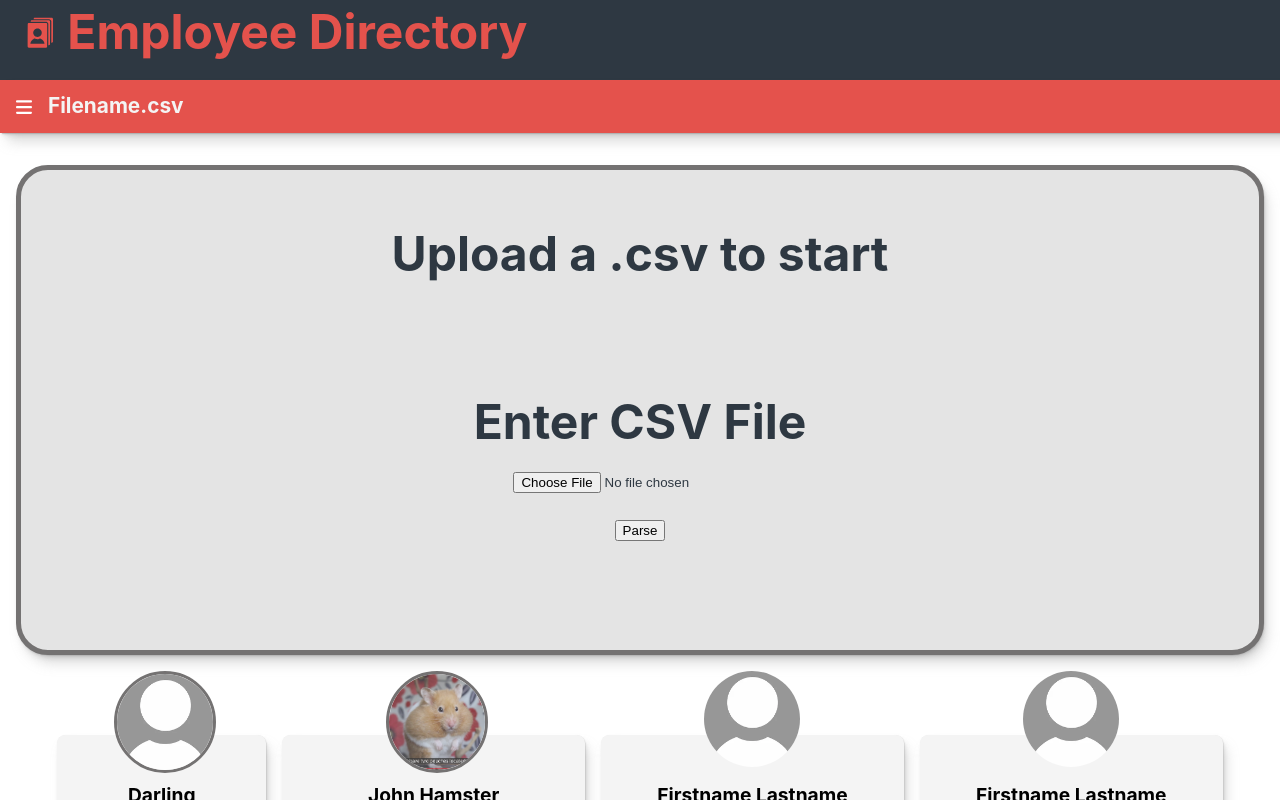
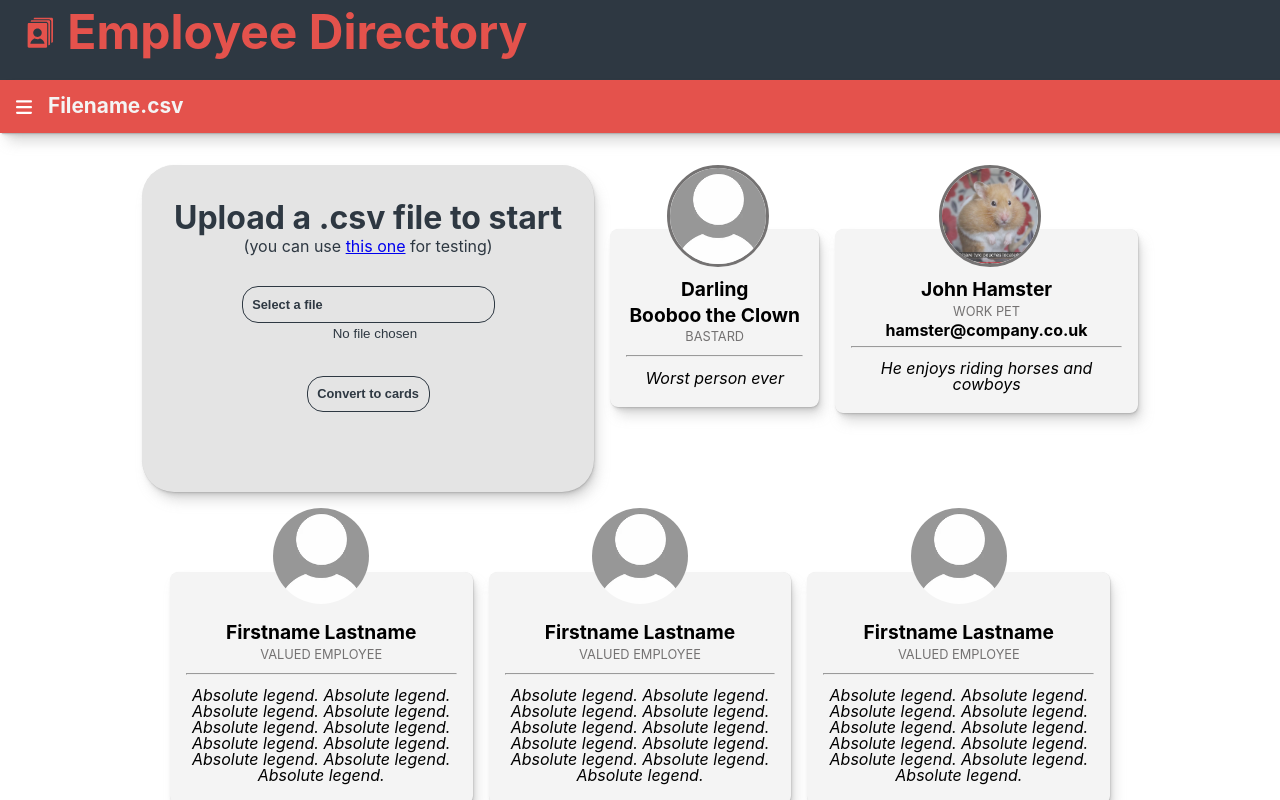
Before and after one commit to Star-Squid/employee-directory, a React (Create React App) app: page / in a window 1280 px wide. Shown: the top 800 px of the page. Built offline with nearby package versions, Linux system fonts and the light colour scheme.

Commit message:
file upload prompt

```diff
--- a/src/components/Desktop.js
+++ b/src/components/Desktop.js
@@ -1,18 +1,20 @@
-import React, {useState} from "react";
+import React, { useState } from "react";
 import Papa from "papaparse";
 import styles from "./DesktopStyles.module.css";
 import Card from "./Card";
-// import Navigation from "./Navigation";
 import SmoothNavigation from "./SmoothNavigation";
 import pictureJohn from "../external/john.png";
-import { FileDrop } from "react-file-drop";
-
+import UploadImg from "../images/upload.svg";
 
 // Allowed extensions for input file
 const allowedExtensions = ["csv"];
 
+// function activateUpload( ){
+//   const uploadButton = document.getElementById("csvInput");
+//   // uploadButton.click
+// }
+
 const Parser = () => {
-
   // This state will store the parsed data
   const [data, setData] = useState([]);
 
@@ -37,7 +39,7 @@ const Parser = () => {
       // we show the error
       const fileExtension = inputFile?.type.split("/")[1];
       if (!allowedExtensions.includes(fileExtension)) {
-                setError("Please input a csv file");
+        setError("Please input a .csv file");
         return;
       }
 
@@ -46,7 +48,6 @@ const Parser = () => {
     }
   };
   const handleParse = () => {
-
     // If user clicks the parse button without
     // a file we show a error
     if (!file) return setError("Enter a valid file");
@@ -67,93 +68,49 @@ const Parser = () => {
   };
 
   return (
-        <div>
+    <div className={styles.upload}>
       <label htmlFor="csvInput" style={{ display: "block" }}>
-                Enter CSV File
+        <h2>Upload a .csv file to start</h2>
       </label>
+      <p>
+        (you can use{" "}
+        <a href="../external/employee_directory_example.csv">this one</a> for
+        testing)
+      </p>
+      <p>
+        {/*
+                            <i id="1" onClick={function () {
+ document.getElementById("2").click;
+}} className={styles.test} aria-hidden="true"></i>Upload Document
+                            <input id="2" style="display:none; "type="file" class="form-control col-lg-2 col-md-2 col-sm-2 "/> */}
+        {/* <img className={styles.icon} src={UploadImg} alt="upload file" onClick={activateUpload}/> */}
+
         <input
           onChange={handleFileChange}
           id="csvInput"
           name="file"
           type="File"
+          className={styles.inputFile}
         />
+      </p>
       <div>
-                <button onClick={handleParse}>Parse</button>
+        <button className={styles.button} onClick={handleParse}>
+          Convert to cards
+        </button>
       </div>
       <div style={{ marginTop: "3rem" }}>
-                {error ? error : data.map((col,
-                  idx) => <div key={idx}>{col}</div>)}
+        {error ? error : data.map((col, idx) => <div key={idx}>{col}</div>)}
       </div>
     </div>
   );
 };
-
-
-
-
-function dragAndDropFile(files) {
-  for (var i in files) {
-    var fileType = files[i].type;
-
-    //  var fileSize=files[i].size
-
-    if (fileType === "text/CSV") {
-      console.log("CSV file");
-    } else {
-      console.log("provide valid file type");
-    }
-  }
-}
-
-
-
-function ImportHere() {
-  const [file, setFile] = useState();
-  const fileReader = new FileReader();
-  const handleOnChange = (e) => {
-      setFile(e.target.files[0]);
-  };
-  const handleOnSubmit = (e) => {         e.preventDefault();         if (file) {
-          fileReader.onload = function (event) {
-              const csvOutput = event.target.result;
-          };
-          fileReader.readAsText(file);
-      }
-  };
-  return (
-      <div style={{ textAlign: "center" }}>
-          <h1>REACTJS CSV IMPORT EXAMPLE </h1>
-          <form>
-              <input
-                  type={"file"}
-                  id={"csvFileInput"}
-                  accept={".csv"}
-                  onChange={handleOnChange}
-              />
-              <button
-                  onClick={(e) => {
-                      handleOnSubmit(e);
-                  }}
-              >
-                  IMPORT CSV
-              </button>
-          </form>
-      </div>
-  );
-}
-
-
 
 function Desktop() {
   return (
     <>
       <SmoothNavigation></SmoothNavigation>
       <main className={styles.desktop}>
-        <div className={styles.upload}>
-          Upload a .csv to start
-          <Parser/>
-
-        </div>
+        <Parser />
 
         <Card
           name={"Booboo the Clown"}
--- a/src/components/DesktopStyles.module.css
+++ b/src/components/DesktopStyles.module.css
@@ -1,26 +1,105 @@
 @import "../styles/vars.css";
 
 .desktop {
-    padding: 2rem 1rem;
+  padding: 2rem 1rem;
   display: flex;
   flex-flow: row wrap;
   gap: 1rem;
-  min-height:80vh;
+  min-height: 80vh;
   justify-content: center;
-  align-items:flex-start;
+  align-items: flex-start;
   align-content: stretch;
 }
 
 .upload {
-  width:100%;
-  height: 60vh;
-  border: 5px solid var(--grey);
+  /* width:100%;
+  height: 60vh; */
+
+  padding: 2rem;
   border-radius: 2rem;
   background-color: var(--almostwhite);
   display: grid;
   place-items: center;
-  font-size: 3rem;
-  font-weight: bold;
+
   color: var(--dark);
   box-shadow: var(--shadow);
 }
+
+.upload h2 {
+  font-size: 2rem;
+  font-weight: bold;
+  line-height: 1.3;
+}
+
+.icon {
+  width: 2rem;
+  height: 2rem;
+  cursor: pointer;
+}
+.upload p {
+  padding: 0 1rem 2rem;
+}
+.upload input {
+  display: flex;
+}
+
+.inputFile::-webkit-file-upload-button {
+  visibility: hidden;
+}
+.inputFile::before {
+  content: "Select a file";
+  /* display: inline-block; */
+
+  -webkit-user-select: none;
+  padding: 0.6rem;
+
+  background-color: transparent;
+
+  font-size: 0.8rem;
+
+  color: var(--dark);
+  border-radius: 1rem;
+  border: 1px solid var(--dark);
+  transition: all 250ms ease-in-out;
+  cursor: pointer;
+  font-weight: bold;
+}
+.inputFile:hover::before {
+  border: 1px solid var(--dark);
+}
+.inputFile:active::before,
+.inputFile:hover::before {
+  background-color: var(--dark);
+  color: var(--white);
+  box-shadow: var(--shadow);
+}
+
+.inputFile:focus::before {
+  box-shadow: var(--shadow);
+}
+
+.button {
+  padding: 0.6rem;
+
+  background-color: transparent;
+
+  font-size: 0.8rem;
+
+  color: var(--dark);
+  border-radius: 1rem;
+  border: 1px solid var(--dark);
+  transition: all 250ms ease-in-out;
+  cursor: pointer;
+  font-weight: bold;
+}
+
+.button:hover,
+.button:active {
+  background-color: var(--dark);
+  color: var(--white);
+  box-shadow: var(--shadow);
+}
+
+.button:focus {
+  box-shadow: var(--shadow);
+}
--- a/src/components/SmoothNavigation.js
+++ b/src/components/SmoothNavigation.js
@@ -51,18 +51,20 @@ export default function SmoothNavigation() {
                 <img className={styles.icon} src={UploadImg} alt="" /> Upload
                 new file
               </li>
-              <hr className={styles.hr} />
+
+                <hr className={styles.hr} />
               <li>
                 <input
-                  class={styles.searchInput}
+                  className={styles.searchInput}
                   type="text"
                   placeholder="filter results"
                 />
+                <button className={styles.button}>Clear filters</button>
               </li>
               <hr className={styles.hr} />
 
               <li className={styles.menuHead}>
-                <label for="sorter">
+                <label htmlFor="sorter">
                   <img className={styles.icon} src={SortImg} alt="" /> Sort by:
                 </label>
               </li>
@@ -209,7 +211,7 @@ export default function SmoothNavigation() {
 
               <li className={styles.menuHead}>
                 {" "}
-                <label for="anniversary">
+                <label htmlFor="anniversary">
                   <img className={styles.icon} src={Anniversary} alt="" />{" "}
                   Anniversary:
                 </label>
--- a/src/components/SmoothNavigation.module.css
+++ b/src/components/SmoothNavigation.module.css
@@ -19,7 +19,7 @@
   align-items: center;
   box-shadow: var(--shadow);
 }
-.menuHead{
+.menuHead {
   font-weight: bold;
 }
 
@@ -84,28 +84,53 @@
   padding: 0.3rem 0;
 }
 
-
-.menuItems label{
+.menuItems label {
   white-space: nowrap;
   padding-right: 1rem;
 }
 
-.menuItems label:hover{
+.menuItems label:hover {
   letter-spacing: 1px;
   transition: all 250ms ease-in-out;
 }
 
-.checkboxArea{
-  display:grid;
+.checkboxArea {
+  display: grid;
   grid-template-columns: repeat(auto-fit, minmax(min(100%, 15ch), 1fr));
   gap: 0.5rem;
 }
 
-.hr{
+.hr {
   border-width: 0 0 1px 0;
   border-color: var(--lightgrey);
   border-style: dotted;
   opacity: 0.3;
+}
+
+.button {
+  padding: 0.6rem;
+
+  background-color: transparent;
+
+  font-size: 0.8rem;
+
+  color: var(--white);
+  border-radius: 1rem;
+  border: 1px solid var(--almostwhite);
+  transition: all 250ms ease-in-out;
+  cursor: pointer;
+  font-weight: bold;
+}
+
+.button:hover,
+.button:active {
+  background-color: var(--almostwhite);
+  color: var(--accent);
+  box-shadow: var(--shadow-darker);
+}
+
+.button:focus {
+  box-shadow: var(--shadow-darker);
 }
 
 /* search */
@@ -128,6 +153,7 @@
   border: 1px solid var(--almostwhite);
   transition: all 250ms ease-in-out;
   backface-visibility: hidden;
+  margin-right: 1rem;
   /* transform-style: preserve-3d; */
 }
 
--- a/src/images/Hamburger.js
+++ b/src/images/Hamburger.js
@@ -7,7 +7,7 @@ export default function Hamburger(props) {
         d="M0 96C0 78.3 14.3 64 32 64H416c17.7 0 32 14.3 32 32s-14.3 32-32 32H32C14.3 128 0 113.7 0 96zM0 256c0-17.7 14.3-32 32-32H416c17.7 0 32 14.3 32 32s-14.3 32-32 32H32c-17.7 0-32-14.3-32-32zM448 416c0 17.7-14.3 32-32 32H32c-17.7 0-32-14.3-32-32s14.3-32 32-32H416c17.7 0 32 14.3 32 32z"
         stroke="none"
         fill={props.color}
-        fill-opacity={props.opacity}
+        fillOpacity={props.opacity}
       />
     </svg>
   );
--- a/src/styles/vars.css
+++ b/src/styles/vars.css
@@ -17,10 +17,17 @@
   --thumbBG: #2e3842;
 
   --shadow-color: 0deg 0% 60%;
+  --shadow-color-darker: 0deg 46% 36%;
 
   --shadow:
     0.3px 0.5px 0.7px hsl(var(--shadow-color) / 0.36),
     0.8px 1.6px 2px -0.8px hsl(var(--shadow-color) / 0.36),
     2.1px 4.1px 5.2px -1.7px hsl(var(--shadow-color) / 0.36),
     5px 10px 12.6px -2.5px hsl(var(--shadow-color) / 0.36);
+
+    --shadow-darker:
+    0.3px 0.5px 0.7px hsl(var(--shadow-color-darker) / 0.36),
+    0.8px 1.6px 2px -0.8px hsl(var(--shadow-color-darker) / 0.36),
+    2.1px 4.1px 5.2px -1.7px hsl(var(--shadow-color-darker) / 0.36),
+    5px 10px 12.6px -2.5px hsl(var(--shadow-color-darker) / 0.36);
 }
```
Also changed, not shown: LICENSE.txt (added), 1 other file (tests, documents, lock files or other folders). Lines whose indentation alone changed are shown as unchanged.
